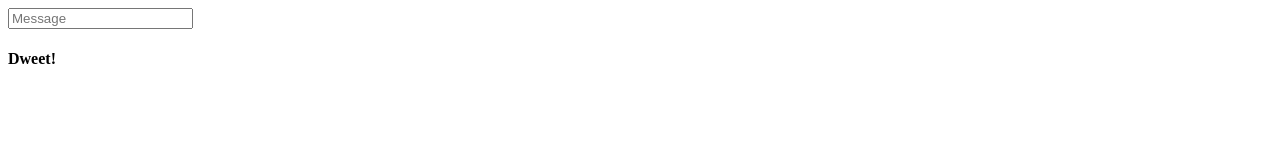
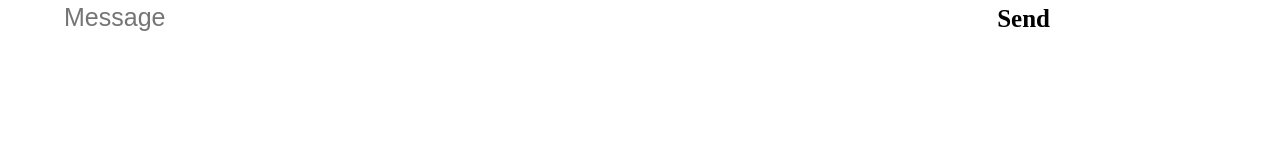
Before and after one commit to baumy1/dweet-messenger, a plain HTML site: page index.html in a window 1280 px wide. Drawn offline with Linux system fonts and the light colour scheme.

Commit message:
CSS changes Added widths and heights for #newMessage and #sendMessage. Also changed some naming

```diff
--- a/css/main.css
+++ b/css/main.css
@@ -0,0 +1,28 @@
+* {
+    padding: 0;
+    margin: 0;
+    width: 100%;
+    height: 100%;
+}
+
+#container {
+    width: 90%;
+    height: 100%;
+    margin: 0 auto;
+}
+
+#newMessage {
+    border: 0;
+    height: 35px;
+    width: 80%;
+    float: left;
+    font-size: 25px;
+}
+
+#sendMessage {
+    width: 19%;
+    height: 25px;
+    float: right;
+    padding: 5px 0;
+    font-size: 25px;
+}
--- a/index.html
+++ b/index.html
@@ -9,9 +9,10 @@
         <link href="css/main.css" rel="stylesheet">
     </head>
     <body>
-        <input id="newMessage" placeholder="Message">
-        <h4 id="dweet">Dweet!</h4>
-
-        <div id="messages"></div>
+        <div id="container">
+            <input id="newMessage" placeholder="Message">
+            <h4 id="sendMessage">Send</h4>
+            <div id="messages"></div>
+        </div>
     </body>
 </html>
--- a/js/main.js
+++ b/js/main.js
@@ -26,7 +26,7 @@ $(document).ready(function() {
 
     // Sending Dweets
     // Send Dweet on click of button
-    $("#dweet").click(function() {
+    $("#sendMessage").click(function() {
         // Dweets with value of input
         dweetMessage($("#newMessage").val());
     });
```
